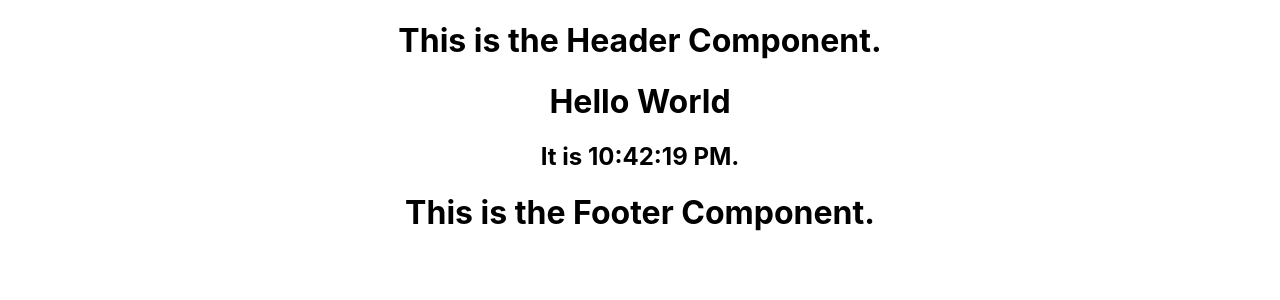
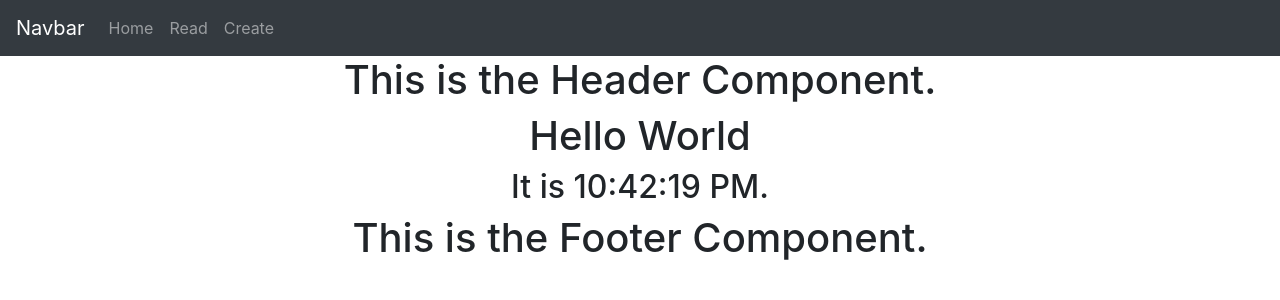
Before and after one commit to Jrenniss/datarep_lab10, a React (Create React App) app: page / in a window 1280 px wide. Shown: the top 300 px of the page. Built offline with nearby package versions, Linux system fonts and the light colour scheme.

Commit message:
Lab 5(a,b) Bootstrap Navbar

```diff
--- a/package.json
+++ b/package.json
@@ -6,8 +6,11 @@
     "@testing-library/jest-dom": "^4.2.4",
     "@testing-library/react": "^9.5.0",
     "@testing-library/user-event": "^7.2.1",
+    "bootstrap": "^4.5.3",
     "react": "^16.13.1",
+    "react-bootstrap": "^1.3.0",
     "react-dom": "^16.13.1",
+    "react-router-dom": "^5.2.0",
     "react-scripts": "3.4.3"
   },
   "scripts": {
--- a/src/App.js
+++ b/src/App.js
@@ -4,16 +4,25 @@ import './App.css';
 import { Header } from './components/header';
 import { Footer } from './components/footer';
 import { Content } from './components/content';
-
+import 'bootstrap/dist/css/bootstrap.min.css';
+import {Navbar, Nav} from 'react-bootstrap';
 //Change from function to class
 class App extends Component {
   render(){
   return (
     //Components - Contain content to make one web page.
     <div className="App">
-      <Header></Header>
-      <Content></Content>
-      <Footer></Footer>
+      <Navbar bg="dark" variant="dark">
+          <Navbar.Brand href="#home">Navbar</Navbar.Brand>
+          <Nav className="mr-auto">
+            <Nav.Link href="/">Home</Nav.Link>
+            <Nav.Link href="/read">Read</Nav.Link>
+            <Nav.Link href="/create">Create</Nav.Link>
+          </Nav>
+        </Navbar>
+            <Header></Header>
+            <Content></Content>
+            <Footer></Footer>
     </div>
   );
   }
```
Also changed, not shown: 1 other file (tests, documents, lock files or other folders).
